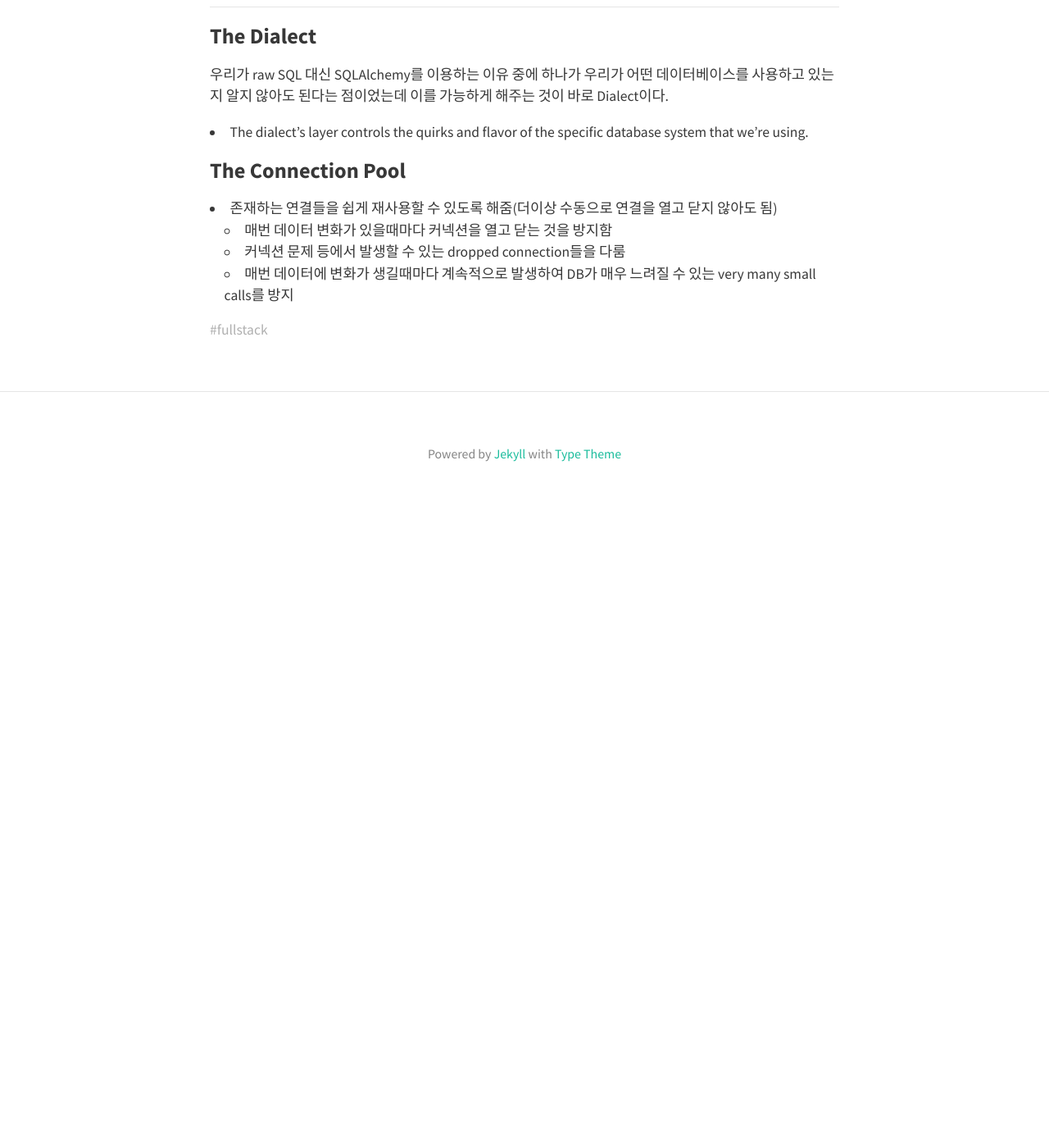
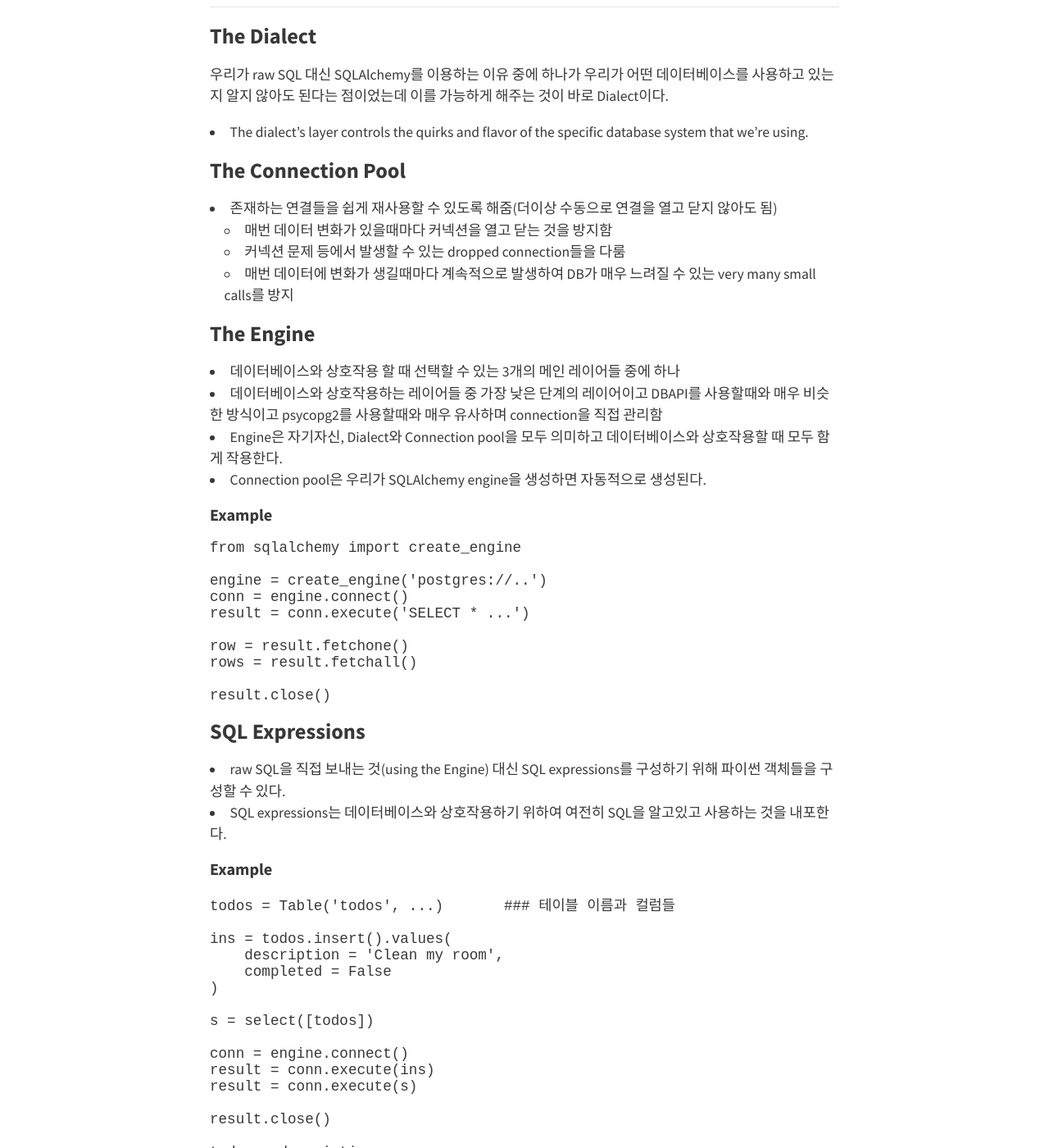
Before and after one commit to HyunlangBan/hyunlangban.github.io, a Jekyll site: the page built from _posts/2020-01-22-fullstack-5.md, in a window 1280 px wide and 1400 px high, scrolled down 1104 px. Shown: the whole window at 82% size. Built offline with Jekyll 4.4.1, drawn with Linux system fonts in a browser that asks for light colours; nearby versions of some CDN libraries; before the commit the page ends 1734 px from its top, so only the background shows below that; some of the changed text lies outside the part shown.

Commit message:
Update 2020-01-22-fullstack-5.md

````diff
--- a/_posts/2020-01-22-fullstack-5.md
+++ b/_posts/2020-01-22-fullstack-5.md
@@ -44,3 +44,53 @@ SQLAlchemy는 데이터와 상호작용할 수 있는 다양한 layers of abstra
   - 매번 데이터 변화가 있을때마다 커넥션을 열고 닫는 것을 방지함
   - 커넥션 문제 등에서 발생할 수 있는 dropped connection들을 다룸
   - 매번 데이터에 변화가 생길때마다 계속적으로 발생하여 DB가 매우 느려질 수 있는 very many small calls를 방지
+
+### The Engine
+- 데이터베이스와 상호작용 할 때 선택할 수 있는 3개의 메인 레이어들 중에 하나
+- 데이터베이스와 상호작용하는 레이어들 중 가장 낮은 단계의 레이어이고 DBAPI를 사용할때와 매우 비슷한 방식이고 psycopg2를 사용할때와 매우 유사하며 connection을 직접 관리함
+- Engine은 자기자신, Dialect와 Connection pool을 모두 의미하고 데이터베이스와 상호작용할 때 모두 함게 작용한다.
+- Connection pool은 우리가 SQLAlchemy engine을 생성하면 자동적으로 생성된다.
+
+#### Example
+```
+from sqlalchemy import create_engine
+
+engine = create_engine('postgres://..')
+conn = engine.connect()
+result = conn.execute('SELECT * ...')
+
+row = result.fetchone()
+rows = result.fetchall()
+
+result.close()
+```
+
+### SQL Expressions
+- raw SQL을 직접 보내는 것(using the Engine) 대신 SQL expressions를 구성하기 위해 파이썬 객체들을 구성할 수 있다.
+- SQL expressions는 데이터베이스와 상호작용하기 위하여 여전히 SQL을 알고있고 사용하는 것을 내포한다.
+
+#### Example
+```
+todos = Table('todos', ...)       ### 테이블 이름과 컬럼들
+
+ins = todos.insert().values(
+    description = 'Clean my room',
+    completed = False
+)
+
+s = select([todos])
+
+conn = engine.connect()
+result = conn.execute(ins)
+result = conn.execute(s)
+
+result.close()
+
+todos.c.description
+-> <Column 'description' in 'todos' table>
+```
+
+### SQLAlchemy ORM
+- 파이썬 객체의 클래스들을 데이터베이스의 테이블에 맵핑함으로써 SQL expressions을 구성하도록 한다.
+- SQLAlchemy의 layer of abstraction중 가장 상위 레이어이다.
+- SQL expression과 Engine이 데이터 베이스와 상호작용하기 위하여 함께 일할 수 있도록 둘을 묶는다.
````
